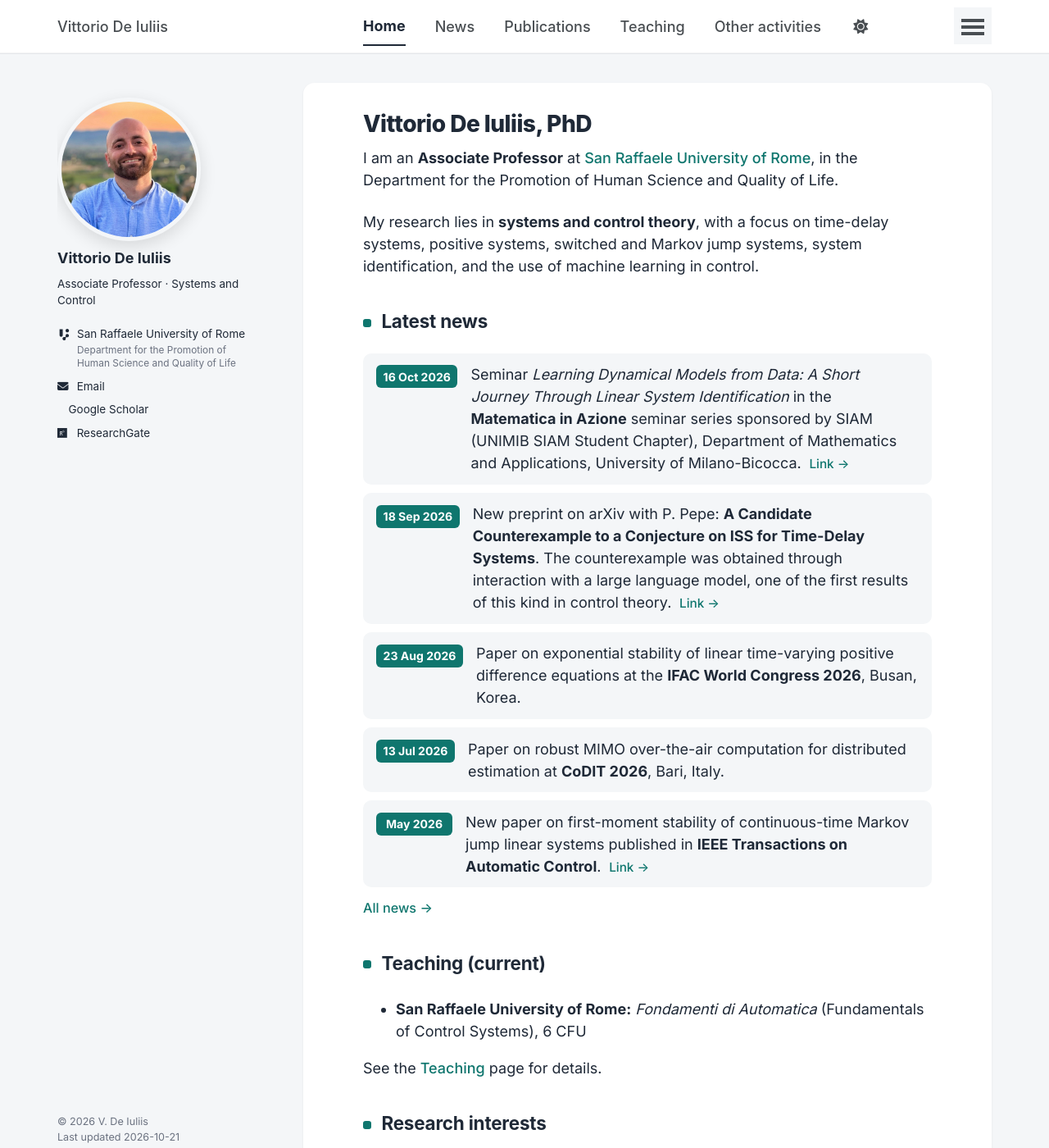
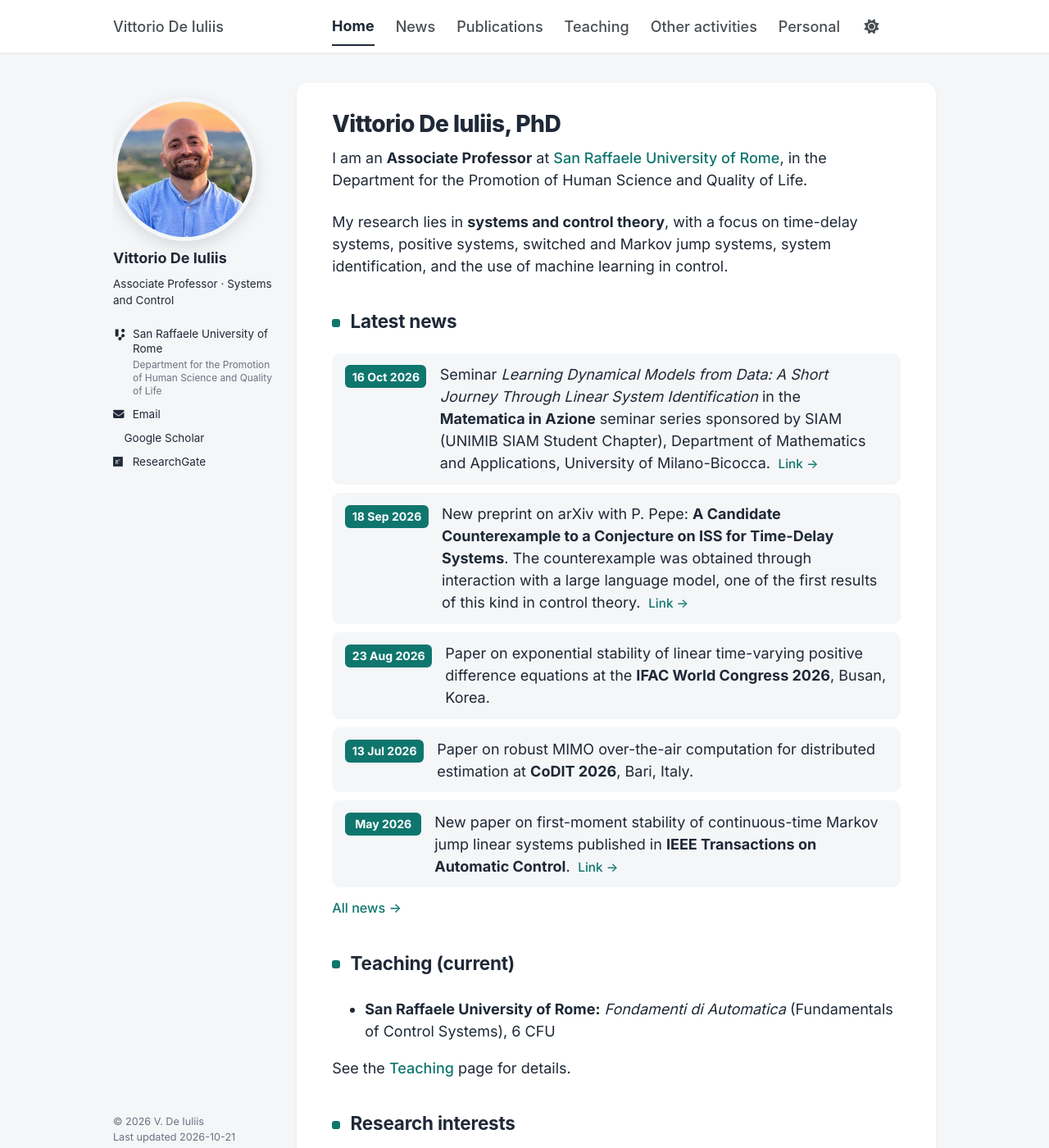
Before and after one commit to vdeiuliis/vdeiuliis.github.io, a Jekyll site: the page built from _pages/about.md, in a window 1280 px wide and 1400 px high. Shown: the whole window at 82% size. Built offline with Jekyll 4.4.1, drawn with Linux system fonts in a browser that asks for light colours; a style sheet for code colours, icons or effects is not loaded.

Commit message:
Compact centred layout, no overlap, all menu items visible

```diff
--- a/_sass/_custom-modern.scss
+++ b/_sass/_custom-modern.scss
@@ -263,36 +263,43 @@ ol.pub-list { list-style: none; padding-left: 0; margin-left: 0; }
 .pub-label { font-weight: 700; color: var(--c-accent); font-variant-numeric: tabular-nums; white-space: nowrap; }
 
 /* ==========================================================================
-   DESKTOP LAYOUT (>= 1024px): fixed-width left column + content card,
-   centred in the window. Replaces the theme's percentage grid, whose left
-   column grew with the window and could overlap the content.
-   - 1024-1279px: container 889px = column 190 + gap 36 + card 663
-   - >= 1280px:   container 1140px = column 250 + gap 50 + card 840
-     (card side padding 73px -> ~694px of text = about 80 characters per line)
-   The menu starts exactly where the page text starts ("Home" above the text).
+   DESKTOP LAYOUT (>= 1024px): fixed-width left column + content card, centred
+   in the window with equal margins. Fixed widths replace the theme's
+   percentage grid, whose left column grew with the window and overlapped
+   the content.
+   - 1024-1279px: container 889px  = column 165 + gap 24 + card 700
+   - >= 1280px:   container 1004px = column 200 + gap 24 + card 780
+     (card text ~694px = about 80 characters per line)
+   The menu starts exactly where the page text starts ("Home" above the text);
+   link spacing is tightened so that all items fit without the drop-down.
    ========================================================================== */
 @media (min-width: 1024px) {
-  .sidebar { width: 190px !important; max-width: 190px !important; }
+  .sidebar { width: 165px !important; max-width: 165px !important; }
   .page,
   .archive {
     float: right !important;
-    width: calc(100% - 226px) !important;
+    width: calc(100% - 189px) !important;
     margin: 0 !important;
     padding-left: 0 !important;
     padding-right: 0 !important;
   }
   .page__inner-wrap,
   .archive__inner-wrap { max-width: none; }
-  /* Home link text = 226px + 43.2px card padding; links have an 18px left margin */
-  .greedy-nav .visible-links .masthead__menu-item--lg { width: 251px; min-width: 251px; }
+  .greedy-nav .visible-links a { margin-left: 13px; margin-right: 13px; }
+  .greedy-nav .visible-links .masthead__menu-item--lg a { margin-left: 0; }
+}
+@media (min-width: 1024px) and (max-width: 1279.98px) {
+  .greedy-nav .visible-links a { font-size: .86em; margin-left: 10px; margin-right: 10px; }
+  .greedy-nav .visible-links .masthead__menu-item--lg a { margin-left: 0; }
+  /* Home text at 189px + 43.2px card padding, minus the 10px link margin */
+  .greedy-nav .visible-links .masthead__menu-item--lg { width: 222px; min-width: 222px; }
 }
 @media (min-width: 1280px) {
   .masthead__inner-wrap,
-  #main { max-width: 1176px; }   /* 1140px + 2 x 18px padding */
-  .sidebar { width: 250px !important; max-width: 250px !important; }
+  #main { max-width: 1040px; }   /* 1004px + 2 x 18px padding */
+  .sidebar { width: 200px !important; max-width: 200px !important; }
   .page,
-  .archive { width: calc(100% - 300px) !important; }
-  .page__inner-wrap,
-  .archive__inner-wrap { padding-left: 73px; padding-right: 73px; }
-  .greedy-nav .visible-links .masthead__menu-item--lg { width: 355px; min-width: 355px; }
+  .archive { width: calc(100% - 224px) !important; }
+  /* Home text at 224px + 43.2px card padding, minus the 13px link margin */
+  .greedy-nav .visible-links .masthead__menu-item--lg { width: 254px; min-width: 254px; }
 }
```
